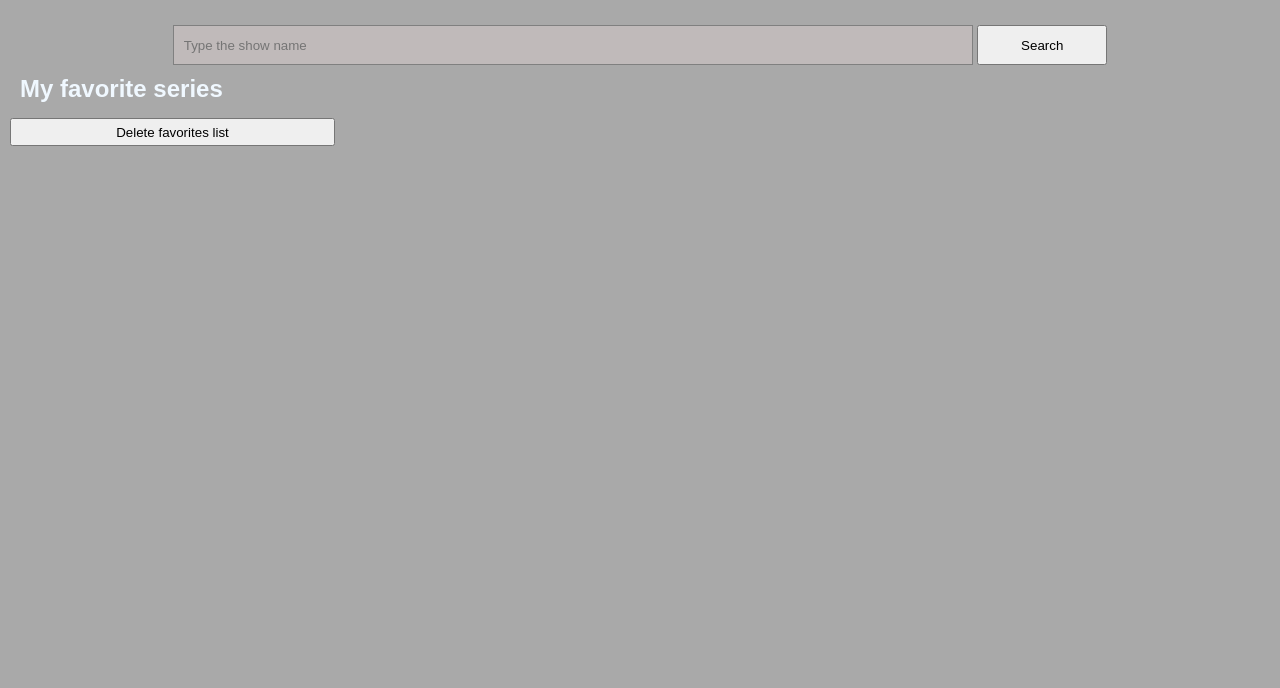
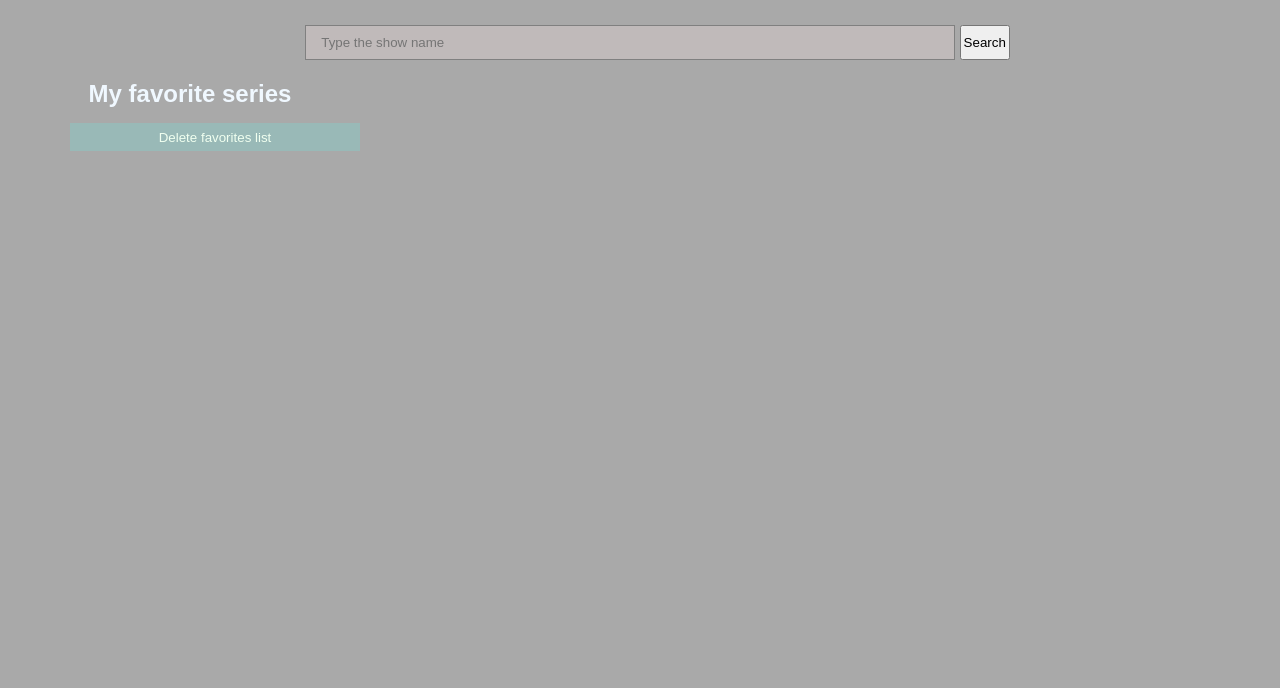
Before and after one commit to Adalab/modulo-2-evaluacion-final-yosiris-m, a website: page src/html/index.html in a window 1280 px wide. Shown: the part 112-800 px from the top of the page. Drawn offline with nearby package versions, Linux system fonts and the light colour scheme; files that its build step writes are made by us from their sources; a web font is replaced by a local one.

Commit message:
changes styles

```diff
--- a/src/html/index.html
+++ b/src/html/index.html
@@ -13,7 +13,7 @@
     />
   </head>
 
-  <body>
+  <body class="body">
     <div class="page">
       <include src="./partials/main.html"></include>
     </div>
--- a/src/html/partials/main.html
+++ b/src/html/partials/main.html
@@ -1,4 +1,5 @@
 <main class="main-series">
+  <div class="box">
     <h1 class="title">Series Finder</h1>
     <form class="container__form js-form">
       <input
@@ -9,6 +10,10 @@
       />
       <button type="submit" class="container__btnSearch">Search</button>
     </form>
+    <div>
+      <ul class="js-showList container__showList"></ul>
+    </div>
+
     <div class="container">
       <div class="container__SerieFav">
         <h2 class="subtitle">My favorite series</h2>
@@ -17,9 +22,6 @@
           Delete favorites list
         </button>
       </div>
-
-    <div>
-      <ul class="js-showList container__showList"></ul>
     </div>
   </div>
 </main>
--- a/src/js/01_fetch.js
+++ b/src/js/01_fetch.js
@@ -1,3 +1,4 @@
+"use strict";
 function onFormSubmit(ev) {
   ev.preventDefault();
 
--- a/src/js/02_series-favorites.js
+++ b/src/js/02_series-favorites.js
@@ -1,3 +1,4 @@
+"use strict"
 function printFavorite(obj) {
   const itemFav = document.createElement("li");
   itemFav.className = "titleBox ";
--- a/src/js/03_localstorage.js
+++ b/src/js/03_localstorage.js
@@ -1,3 +1,4 @@
+"use strict"
 function getFavorites() {
   const localFavorites = localStorage.getItem("favorites");
 
--- a/src/scss/components/_main.scss
+++ b/src/scss/components/_main.scss
@@ -1,20 +1,24 @@
 body {
   background-color: darkgrey;
   font-family: "KoHo", sans-serif;
+  display: flex;
+  flex-direction: column;
+  justify-content: center;
+  align-items: center;
 }
 
 .title {
-  display: flex;
-  justify-content: center;
+  text-align: center;
   padding-top: 60px;
 }
 
 .subtitle {
-  margin-left: 20px;
+  text-align: center;
 }
+
 .main-series {
   background-size: cover;
-  height: 100vh;
+  // height: 100vh;
   color: aliceblue;
 }
 
--- a/src/scss/components/_search.scss
+++ b/src/scss/components/_search.scss
@@ -1,6 +1,12 @@
 .container {
-  display: grid;
-  grid-template-columns: 1fr 3fr;
+  display: flex;
+  flex-direction: column;
+  justify-self: center;
+
+  @media all and (min-width: 668px) {
+    display: grid;
+    grid-template-columns: 1fr 3fr;
+  }
 
   &__form {
     justify-content: center;
@@ -9,12 +15,17 @@
   }
 
   &__inputName {
-    width: 800px;
-    height: 40px;
+    width: 250px;
+    height: 35px;
     background-color: rgb(192, 186, 186);
     color: #111110;
     border: 1px solid grey;
-    padding-left: 10px;
+    padding-left: 15px;
+    margin-left: 35px;
+
+    @media all and (min-width: 668px) {
+      width: 650px;
+    }
   }
 
   &__SerieFav {
@@ -24,21 +35,26 @@
   &__showList {
     display: flex;
     flex-direction: row;
+    justify-content: center;
+    align-items: center;
     flex-wrap: wrap;
     margin-top: 20px;
   }
 
   &__deleteFavorites {
-    margin-left: 10px;
+    margin-left: 10%;
     margin-top: 15px;
     height: 28px;
-    width: 325px;
+    width: 290px;
     margin-bottom: 20px;
     font-weight: normal;
+    color: honeydew;
+    border: honeydew;
+    background-color: rgb(153, 185, 183);
   }
 }
 .container__btnSearch {
-  height: 40px;
-  width: 130px;
+  height: 35px;
+  width: 50px;
   cursor: pointer;
 }
```
Also changed, not shown: src/scss/components/_body.scss (added). Lines whose indentation alone changed are shown as unchanged.
